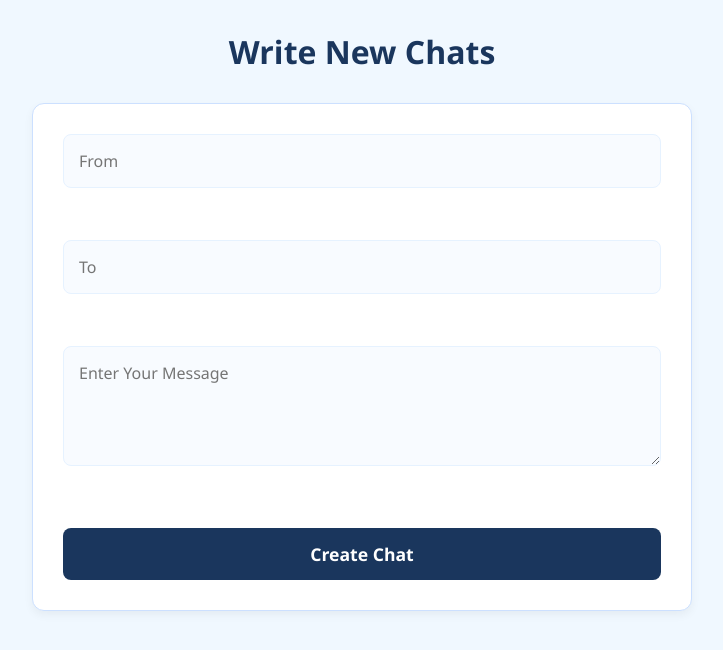
After one commit to AquillaRival/Backend, a Node server app: page /chats/new in a window 1280 px wide. The commit adds this page. Shown: the top 650 px of the page, without its empty margins (278-1001 px from the left). Run offline with Node 20, Linux system fonts and the light colour scheme; some libraries are stand-ins or nearby versions.

Commit message:
Added Create Route & New Route

```diff
--- a/Database-Learning/MongoDB_with_Express/index.js
+++ b/Database-Learning/MongoDB_with_Express/index.js
@@ -7,6 +7,7 @@ const Chat = require("./models/chat.js");
 app.use(express.static(path.join(__dirname, "public")));
 app.set("views", path.join(__dirname, "views"));
 app.set("view engine", "ejs");
+app.use(express.urlencoded({ extended: true }));
 
 main()
   .then(() => {
@@ -23,8 +24,35 @@ async function main() {
 // Index Route
 app.get("/chats", async (req, res) => {
   let chats = await Chat.find();
-  console.log(chats);
+  // console.log(chats);
   res.render("index.ejs", { chats });
+});
+
+// New Route
+app.get("/chats/new", (req, res) => {
+  res.render("new.ejs");
+});
+
+// Create Route
+app.post("/chats", async (req, res) => {
+  let { from, to, message } = req.body;
+  let newChat = new Chat({
+    from: from,
+    to: to,
+    message: message,
+    created_at: new Date(),
+  });
+
+  await newChat
+    .save()
+    .then((res) => {
+      console.log(res);
+    })
+    .catch((err) => {
+      console.log(err);
+    });
+
+  res.redirect("/chats");
 });
 
 // Root Route
--- /dev/null
+++ b/Database-Learning/MongoDB_with_Express/public/new.css
@@ -0,0 +1,130 @@
+/* =========================================
+   GLOBAL STYLES (Applies to all pages)
+   ========================================= */
+* {
+  margin: 0;
+  padding: 0;
+  box-sizing: border-box;
+  font-family: "Segoe UI", Tahoma, Geneva, Verdana, sans-serif;
+}
+
+body {
+  background-color: aliceblue;
+  color: #333;
+  padding: 30px 20px;
+  max-width: 700px;
+  margin: 0 auto; /* Yeh page ko center me rakhega */
+}
+
+h3 {
+  text-align: center;
+  color: #1a365d;
+  margin-bottom: 30px;
+  font-size: 2rem;
+}
+
+button {
+  background-color: #1a365d;
+  color: #ffffff;
+  border: none;
+  padding: 12px 20px;
+  border-radius: 8px;
+  font-size: 1.1rem;
+  font-weight: 600;
+  cursor: pointer;
+  transition:
+    background-color 0.3s ease,
+    transform 0.1s ease;
+}
+
+button:hover {
+  background-color: #2a528a;
+}
+
+button:active {
+  transform: scale(0.98);
+}
+
+/* =========================================
+   INDEX.EJS (All Chats Page)
+   ========================================= */
+.chat {
+  background-color: #ffffff;
+  border-radius: 12px;
+  padding: 20px;
+  margin-bottom: 25px;
+  box-shadow: 0 4px 10px rgba(0, 0, 0, 0.05);
+  border: 1px solid #cce0ff;
+}
+
+.chat p {
+  font-size: 0.95rem;
+  color: #555;
+  margin-bottom: 8px;
+  font-weight: 500;
+}
+
+.message {
+  background-color: #e6f2ff;
+  padding: 15px;
+  border-radius: 8px;
+  margin-top: 15px;
+  border-left: 5px solid #66a3ff;
+}
+
+.message p {
+  margin-bottom: 0;
+  color: #1a365d;
+  font-size: 1.05rem;
+}
+
+hr {
+  display: none;
+}
+
+/* =========================================
+   NEW.EJS (Create Chat Form)
+   ========================================= */
+form {
+  background-color: #ffffff;
+  border-radius: 12px;
+  padding: 30px;
+  box-shadow: 0 4px 10px rgba(0, 0, 0, 0.05);
+  border: 1px solid #cce0ff;
+  display: flex;
+  flex-direction: column;
+  gap: 15px; /* Bina <br> ke mast spacing aayegi */
+}
+
+input[type="text"],
+textarea {
+  width: 100%;
+  padding: 15px;
+  border: 1.5px solid #e6f2ff;
+  background-color: #f8fbff; /* Halke blue background se inputs aesthetic lagenge */
+  border-radius: 8px;
+  font-size: 1rem;
+  color: #333;
+  outline: none;
+  transition: all 0.3s ease;
+}
+
+textarea {
+  min-height: 120px;
+  resize: vertical;
+}
+
+/* Jab click karoge toh proper glowing effect aayega */
+input[type="text"]:focus,
+textarea:focus {
+  border-color: #66a3ff;
+  background-color: #ffffff;
+  box-shadow: 0 0 0 4px rgba(102, 163, 255, 0.15);
+}
+
+/* Form ke andar wale button ko full width karte hain taaki form balanced lage */
+form button {
+  width: 100%;
+  margin-top: 10px;
+  padding: 14px;
+}
--- a/Database-Learning/MongoDB_with_Express/views/index.ejs
+++ b/Database-Learning/MongoDB_with_Express/views/index.ejs
@@ -8,6 +8,10 @@
   </head>
   <body>
     <h3>All Chats</h3>
+    <form action="/chats/new" method="GET">
+      <button>New Chat</button>
+    </form>
+    <br />
     <% for(chat of chats) { %>
     <div class="chat">
       <p>
--- /dev/null
+++ b/Database-Learning/MongoDB_with_Express/views/new.ejs
@@ -0,0 +1,19 @@
+<!DOCTYPE html>
+<html lang="en">
+  <head>
+    <meta charset="UTF-8" />
+    <meta name="viewport" content="width=device-width, initial-scale=1.0" />
+    <title>Write new Chats</title>
+    <link rel="stylesheet" href="/new.css" />
+  </head>
+  <body>
+    <h3>Write New Chats</h3>
+    <form method="POST" action="/chats">
+      <input type="text" placeholder="From" name="from" /><br />
+      <input type="text" placeholder="To" name="to" /><br />
+      <textarea name="message" placeholder="Enter Your Message"></textarea
+      ><br />
+      <button>Create Chat</button>
+    </form>
+  </body>
+</html>
```
